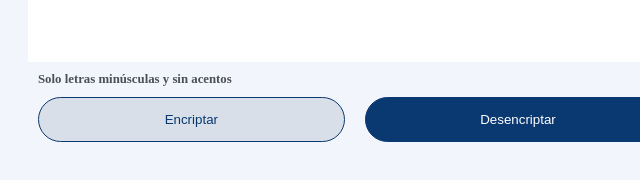
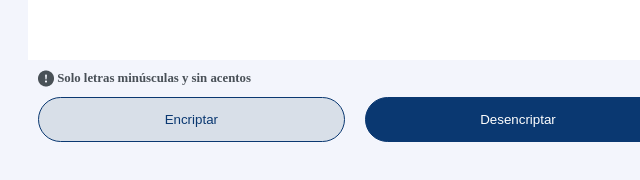
Before and after one commit to kevinCerrinos/Encriptador, a plain HTML site: page index.html in a window 1280 px wide. Shown: the part 810-990 px from the top of the page, 112-752 px from the left. Drawn offline with Linux system fonts and the light colour scheme.

Commit message:
add  exclamatión icon

```diff
--- a/index.html
+++ b/index.html
@@ -17,7 +17,7 @@
     <section class="input">
       <textarea class="text-area" cols="30" rows="10" placeholder="Ingrese el texto aqui"></textarea>
       <div>
-        <h6 class="informacion">Solo letras minúsculas y sin acentos</h6>
+        <h6 class="informacion"><img src="./images/exclamation.webp" alt="">Solo letras minúsculas y sin acentos</h6>
         <div class="botones">
           <button class="btn-encriptar" onclick="btnEncriptar()">Encriptar</button>
           <button class="btn-desencriptar" onclick="btnDesencriptar()">Desencriptar</button>
--- a/style.css
+++ b/style.css
@@ -125,6 +125,12 @@ main > section {
   margin: 10px auto;
 }
 
+.informacion{
+  display: flex;
+  align-items: center;
+  gap: 0.2rem;
+}
+
 /* Teléfonos */
 @media only screen and (max-width: 767px){
   main {
```
